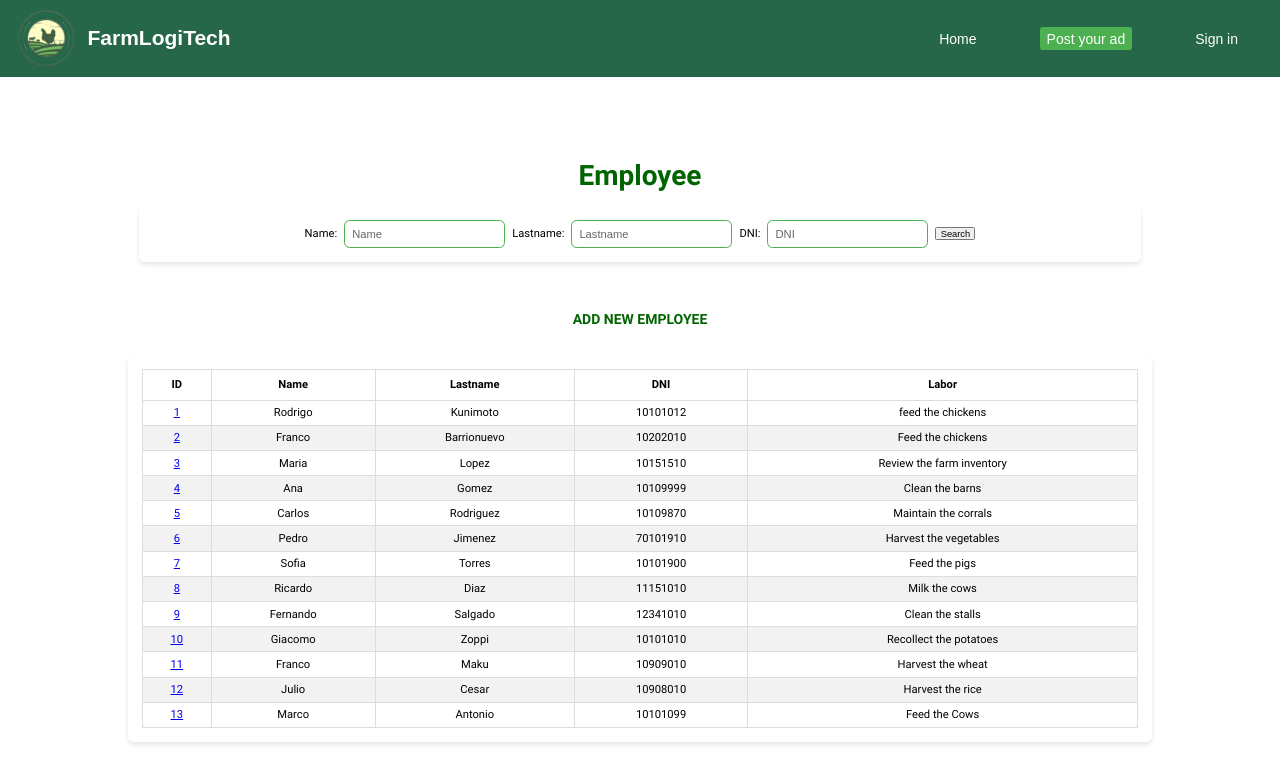
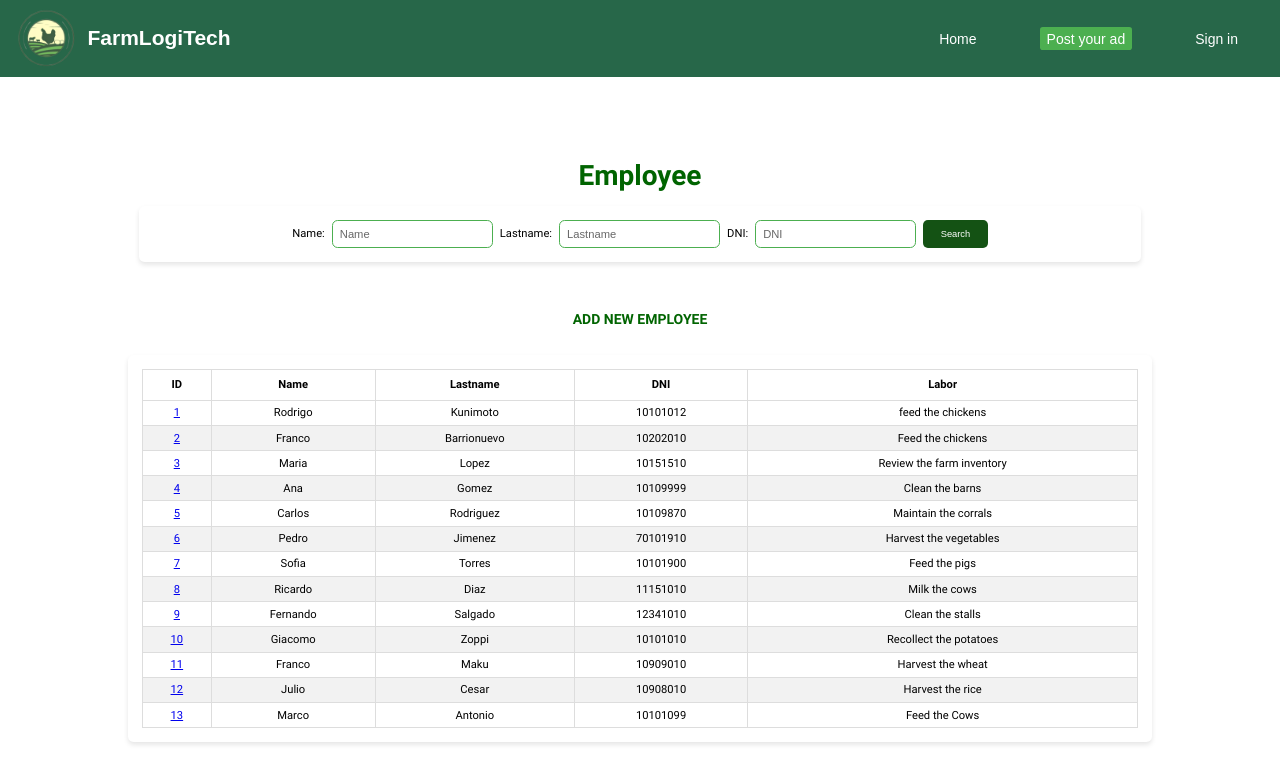
Before and after one commit to Aplicaciones-Web-WX55-Group-S-del-Softw/frontend-application, a Vue app: page /list/employee in a window 1280 px wide. Shown: the top 784 px of the page. Built offline with nearby package versions, Linux system fonts and the light colour scheme.

Commit message:
change(search-and-match): updated list employee component

```diff
--- a/src/public/pages/listEmployee.component.vue
+++ b/src/public/pages/listEmployee.component.vue
@@ -2,8 +2,6 @@
   <toolbar-component></toolbar-component>
   <div class="container">
     <h1 class="title">Employee</h1>
-
-
     <div class="search-container">
       <div class="searchSection">
         <label for="employeeName">Name:</label>
@@ -33,7 +31,7 @@
         <tbody>
         <tr v-for="employee in filteredEmployees" :key="employee.id">
           <td>
-            <router-link :to="`/editemployee/${employee.id}`">{{ employee.id }}</router-link>
+            <router-link :to="`/edit/employee/${employee.id}`">{{ employee.id }}</router-link>
           </td>
           <td>{{ employee.name }}</td>
           <td>{{ employee.lastname }}</td>
@@ -56,7 +54,7 @@
 import { ref } from 'vue';
 import SaveButton from "../components/SaveButton.vue";
 import ToolbarComponent from "../toolbar-component/toolbar-component.vue";
-import FooterComponent from "../components/footer-component.vue";
+import FooterComponent from "../footer-component/footer-component.vue";
 import axios from "axios";
 
 export default {
@@ -221,23 +219,19 @@ th {
   margin-top: 20px;
   text-align: center;
 }
+.searchButton{
+  background-color: #145214;
 
-.back-button {
-  margin-top: 20px;
-  display: flex;
-  align-items: center;
-  justify-content: center;
-  background-color: darkgreen;
   color: white;
   border: none;
-  border-radius: 5px;
-  padding: 10px 20px;
+  border-radius: 7px;
+  padding: 13px 25px;
   cursor: pointer;
   transition: background-color 0.3s ease;
 }
 
-.back-button:hover {
-  background-color: #145214;
+.searchButton:hover {
+  background-color: #307234;
 }
 
 .arrow-icon {
```
